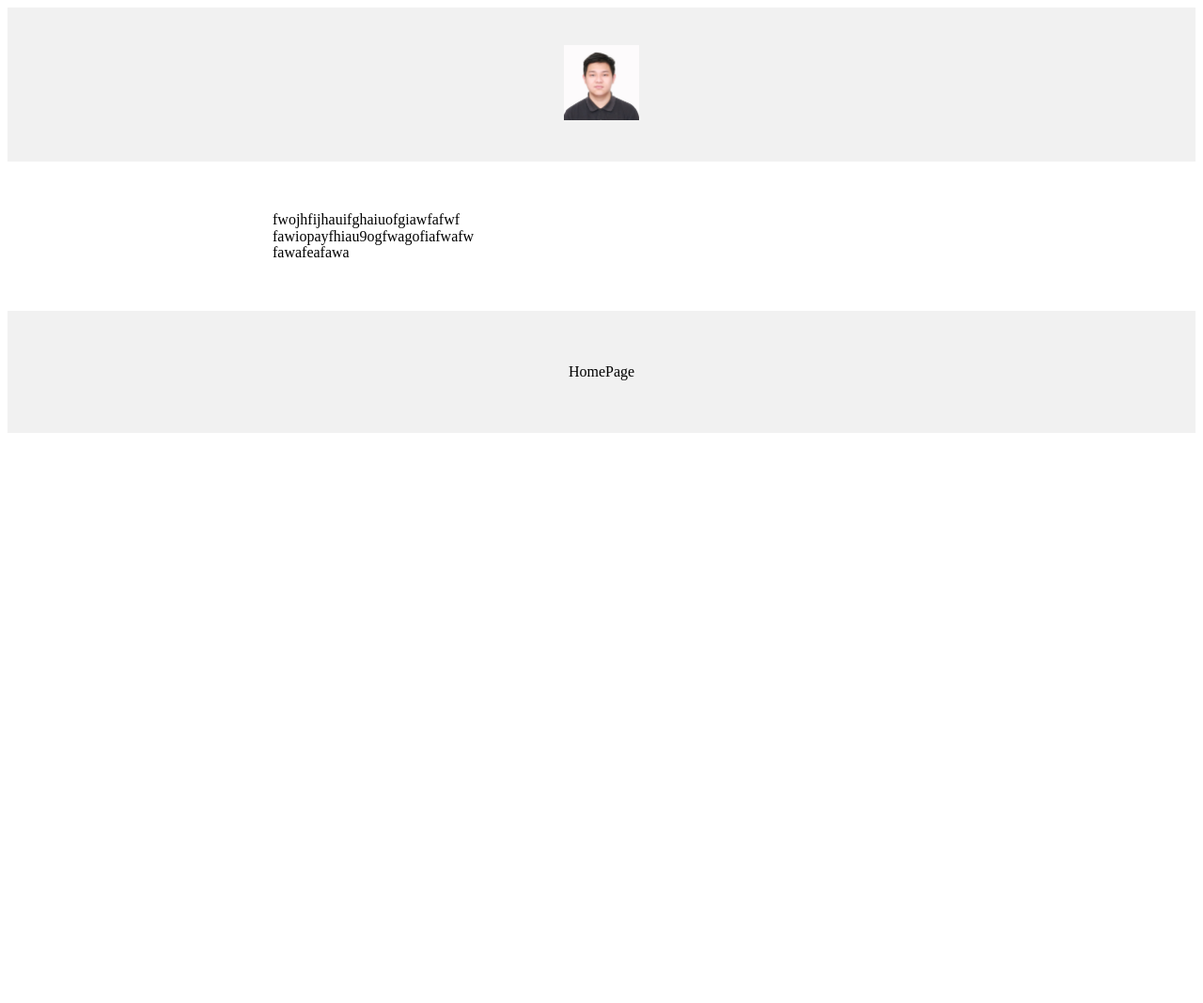
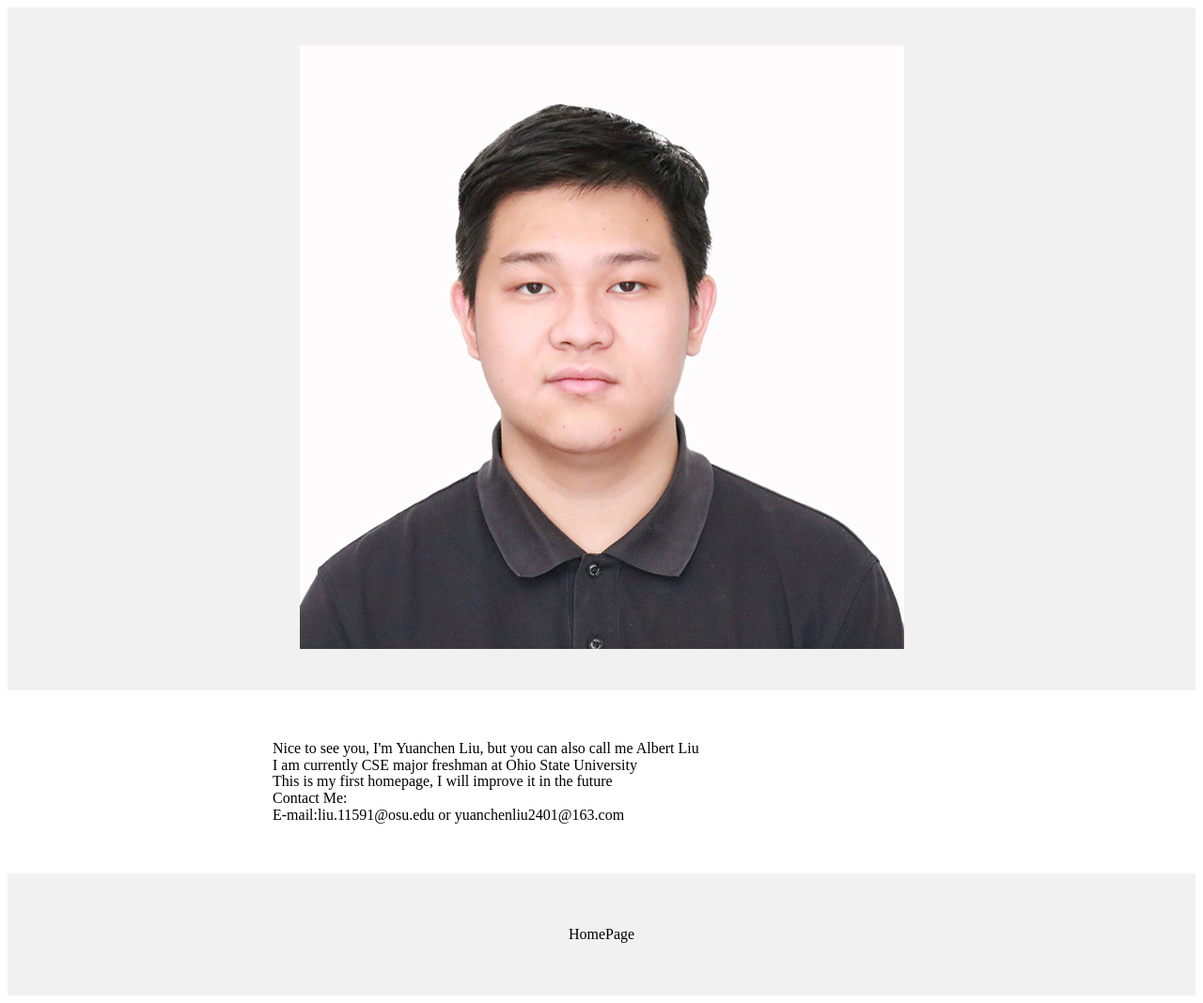
Before and after one commit to Liuyc05/Re01-one, a plain HTML site: page index.html in a window 1280 px wide. Shown: the whole page at 94% size. Before the commit the page ends 800 px from the top, so only its background shows below. Drawn offline with Linux system fonts and the light colour scheme.

Commit message:
index.html

```diff
--- a/index.html
+++ b/index.html
@@ -12,7 +12,7 @@
    text-align: center;
    padding: 40px;
   ">
-   <img src = 'https://github.com/Liuyc05/Re01-one/blob/main/1d41daafddd97fae82f2a11482e9db1.jpg/' alt="Albert" width="80px" helight="80px">
+   <img src = 'https://github.com/Liuyc05/Re01-one/blob/main/1d41daafddd97fae82f2a11482e9db1.jpg/' alt="Albert" width="643px" helight="643px">
   </div>
 
   <div style="
@@ -21,9 +21,13 @@
     padding: 15px;
     line-height: 1.7px;
   ">
-   <p>fwojhfijhauifghaiuofgiawfafwf</p>
-   <p>fawiopayfhiau9ogfwagofiafwafw</p>
-   <p>fawafeafawa</p>
+   <p>Nice to see you, I'm Yuanchen Liu, but you can also call me Albert Liu</p>
+   <p>I am currently CSE major freshman at Ohio State University</p>
+   <p>This is my first homepage, I will improve it in the future</p>
+   <p></p>
+   <p></p>
+   <p>Contact Me:</p>
+   <p>E-mail:liu.11591@osu.edu or yuanchenliu2401@163.com</p>
   </div>
 
   <div style="
```
